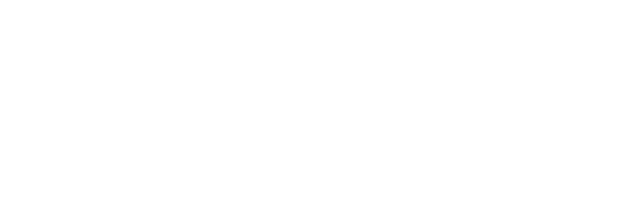
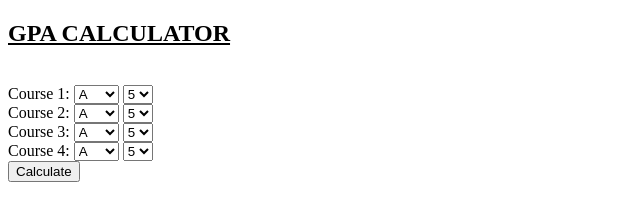
Before and after one commit to yadeau/CoffeeLab, a website: page views/gpa.html in a window 1280 px wide. Shown: the whole page, without its empty margins (0-640 px from the left). Drawn offline with Linux system fonts and the light colour scheme.

Commit message:
Did some other stuff

```diff
--- a/views/gpa.html
+++ b/views/gpa.html
@@ -1,9 +1,111 @@
 <!DOCTYPE html>
 <html>
 <head>
-    <title></title>
+    <title>GPA Calculator</title>
+    <script src = /routes/form.js></script>
 </head>
 <body>
+<h2><u>GPA CALCULATOR</u></h2><br />
+<form action="">
+    Course 1:
+    <select name="Grades" id = "grade1">Grades
+        <option value="A">A</option>
+        <option value="A-">A-</option>
+        <option value="B+">B+</option>
+        <option value="B">B</option>
+        <option value="B-">B-</option>
+        <option value="C+">C+</option>
+        <option value="C">C</option>
+        <option value="C-">C-</option>
+        <option value="D+">D+</option>
+        <option value="D">D</option>
+        <option value="D-">D-</option>
+        <option value="F">F</option>
+        <option value="WD">WD</option>
+    </select>
+    <select name="Credits" id = "cred1">Credits
+        <option value="5">5</option>
+        <option value="4">4</option>
+        <option value="3">3</option>
+        <option value="2">2</option>
+        <option value="1">1</option>
+    </select>
+    <br />
+    Course 2:
+    <select name="Grades" id = "grade2">Grades
+        <option value="A">A</option>
+        <option value="A-">A-</option>
+        <option value="B+">B+</option>
+        <option value="B">B</option>
+        <option value="B-">B-</option>
+        <option value="C+">C+</option>
+        <option value="C">C</option>
+        <option value="C-">C-</option>
+        <option value="D+">D+</option>
+        <option value="D">D</option>
+        <option value="D-">D-</option>
+        <option value="F">F</option>
+        <option value="WD">WD</option>
+    </select>
+    <select name="Credits" id = "cred2">Credits
+        <option value="5">5</option>
+        <option value="4">4</option>
+        <option value="3">3</option>
+        <option value="2">2</option>
+        <option value="1">1</option>
+    </select>
+    <br />
+    Course 3:
+    <select name="Grades" id = "grade3">Grades
+        <option valvalueue="A">A</option>
+        <option value="A-">A-</option>
+        <option value="B+">B+</option>
+        <option value="B">B</option>
+        <option value="B-">B-</option>
+        <option value="C+">C+</option>
+        <option value="C">C</option>
+        <option value="C-">C-</option>
+        <option value="D+">D+</option>
+        <option value="D">D</option>
+        <option value="D-">D-</option>
+        <option value="F">F</option>
+        <option value="WD">WD</option>
+    </select>
+    <select name="Credits" id = "cred3">Credits
+        <option value="5">5</option>
+        <option value="4">4</option>
+        <option value="3">3</option>
+        <option value="2">2</option>
+        <option value="1">1</option>
+    </select>
+    <br />
+    Course 4:
+    <select name="Grades" id = "grade4">Grades
+        <option value="A">A</option>
+        <option value="A-">A-</option>
+        <option value="B+">B+</option>
+        <option value="B">B</option>
+        <option value="B-">B-</option>
+        <option value="C+">C+</option>
+        <option value="C">C</option>
+        <option value="C-">C-</option>
+        <option value="D+">D+</option>
+        <option value="D">D</option>
+        <option value="D-">D-</option>
+        <option value="F">F</option>
+        <option value="WD">WD</option>
+    </select>
+    <select name="Credits" id = "cred4">Credits
+        <option value="5">5</option>
+        <option value="4">4</option>
+        <option value="3">3</option>
+        <option value="2">2</option>
+        <option value="1">1</option>
+    </select>
+    <br />
+</form>
+
+<input type="button" id="Calculate" name="Calculate" value = "Calculate">
 
 </body>
 </html>
```
